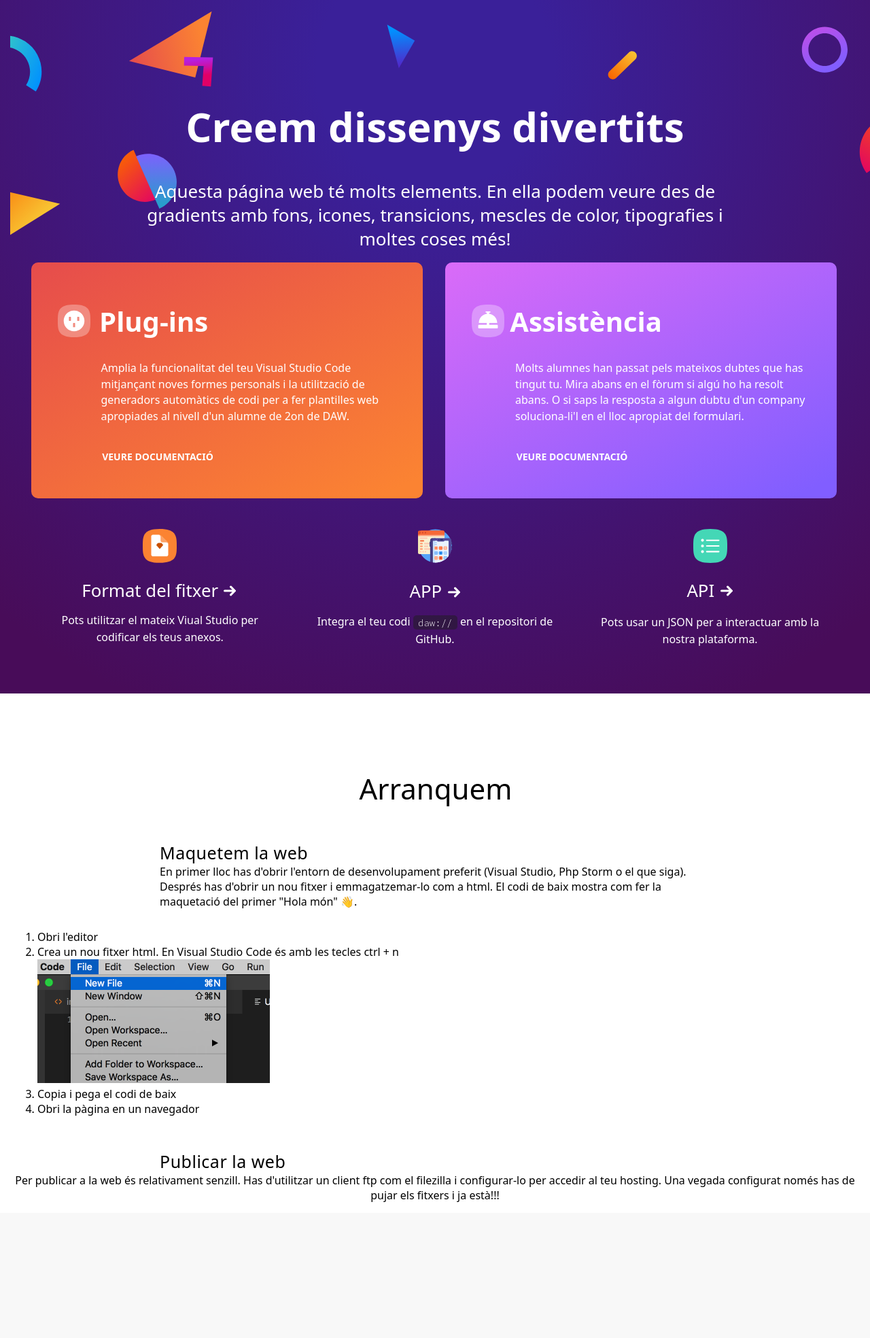
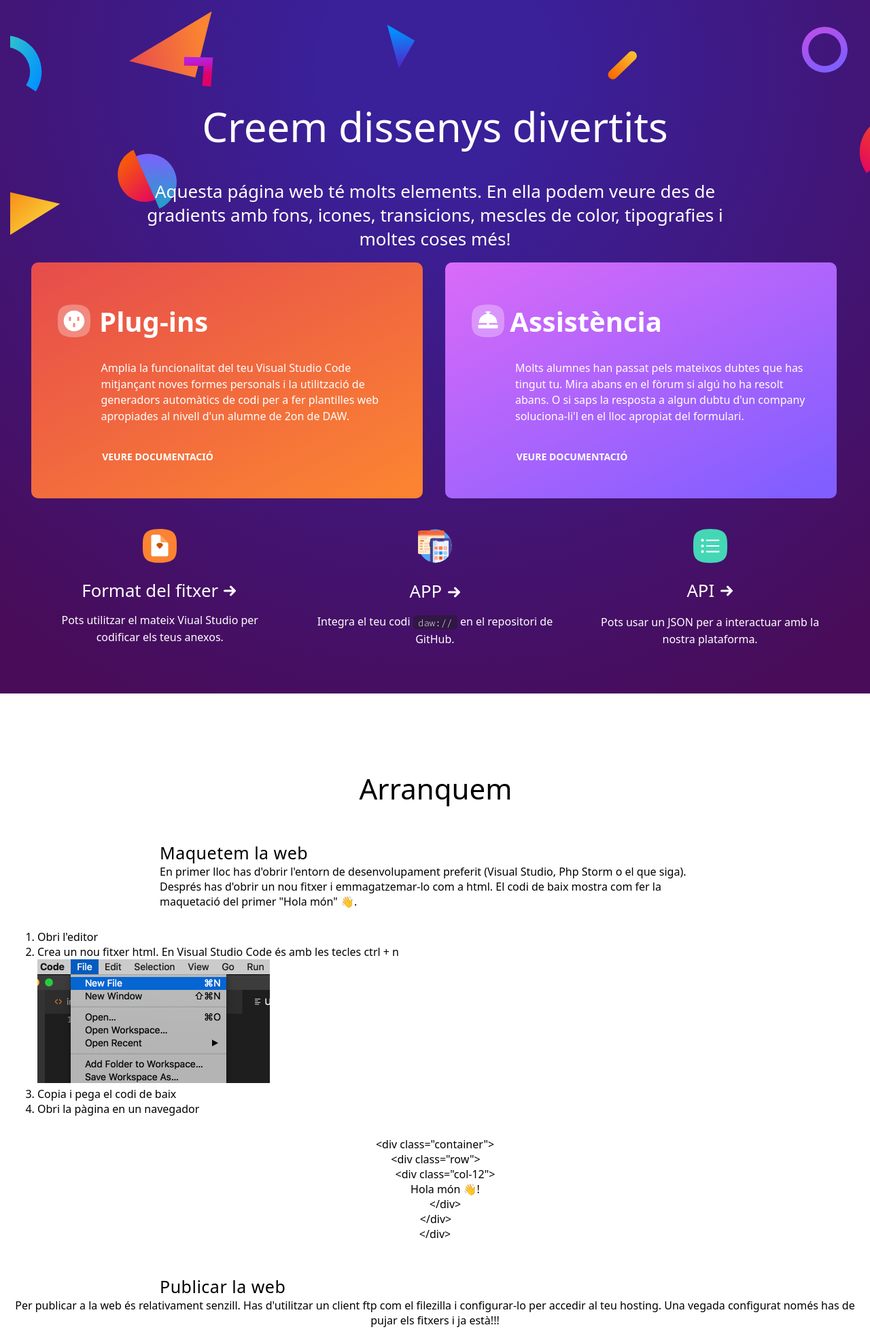
Before and after one commit to DomaxX26/Programming, a PHP site: page / in a window 1280 px wide. Shown: the part 50-2018 px from the top of the page at 68% size. Before the commit the page ends 1834 px from the top, so only its background shows below. Run offline with PHP 8.4, Linux system fonts and the light colour scheme.

Commit message:
HTML y CSS

```diff
--- a/HTML y CSS/Tema 6/Activitat Final/UD6ACTFINAL/css/estils.css
+++ b/HTML y CSS/Tema 6/Activitat Final/UD6ACTFINAL/css/estils.css
@@ -64,6 +64,7 @@ header a {
     font-size: 60px;
     margin-top: 5px;
     margin-bottom: 37px;
+    font-weight: normal;
 }
 
 .finalBanda1{
@@ -251,6 +252,13 @@ h2 {
     margin-right: 229px;
 }
 
+.tab1{
+    text-indent: 2px;
+}
+
+.tab2{
+    text-indent: 30px;
+}
 /*BANDA 3*/
 /*BANDA 4*/
 /*Footer*/
--- a/HTML y CSS/Tema 6/Activitat Final/UD6ACTFINAL/index.html
+++ b/HTML y CSS/Tema 6/Activitat Final/UD6ACTFINAL/index.html
@@ -166,6 +166,17 @@
                 </div>
             </div>
             <div class="row">
+                <div class="col-12 codic">
+                    <p>&lt;div class="container"&gt;</p>
+                    <p class="tab1">&lt;div class="row"&gt;</p>
+                    <p class="tab2">&lt;div class="col-12"&gt;</p>
+                    <p class="tab2">Hola món &#128075;!</p>
+                    <p class="tab2">&lt;/div&gt;</p>
+                    <p class="tab1">&lt;/div&gt;</p>
+                    <p>&lt;/div&gt;</p>
+                </div>
+            </div>
+            <div class="row">
                 <div class="col-12">
                     <h3>Publicar la web</h3>
                     <p>Per publicar a la web és relativament senzill. Has d'utilitzar un client ftp com el filezilla i configurar-lo per accedir al teu <span class="taronja">hosting</span>. Una vegada configurat només has de pujar els fitxers i ja està!!!</p>
```
